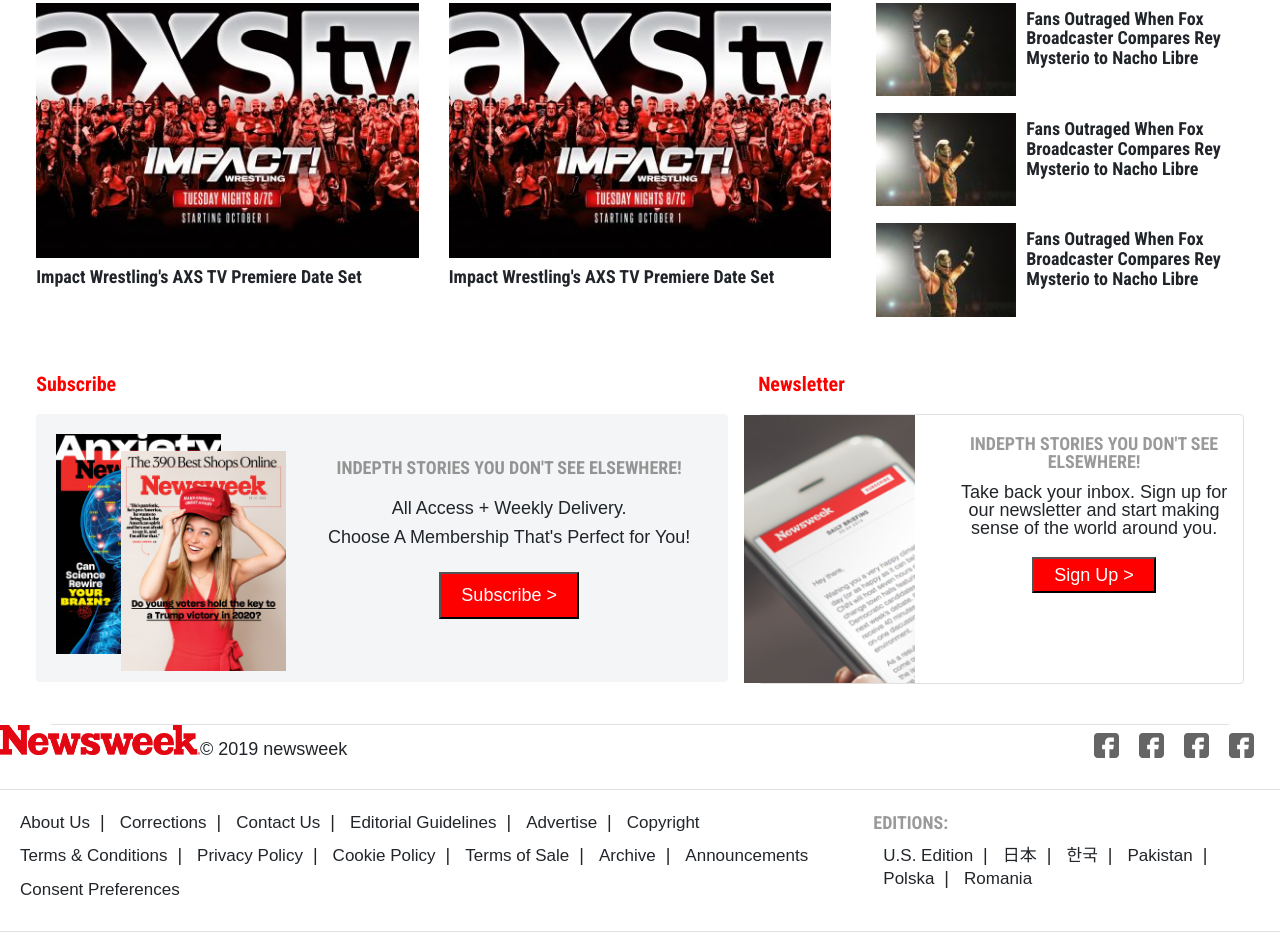
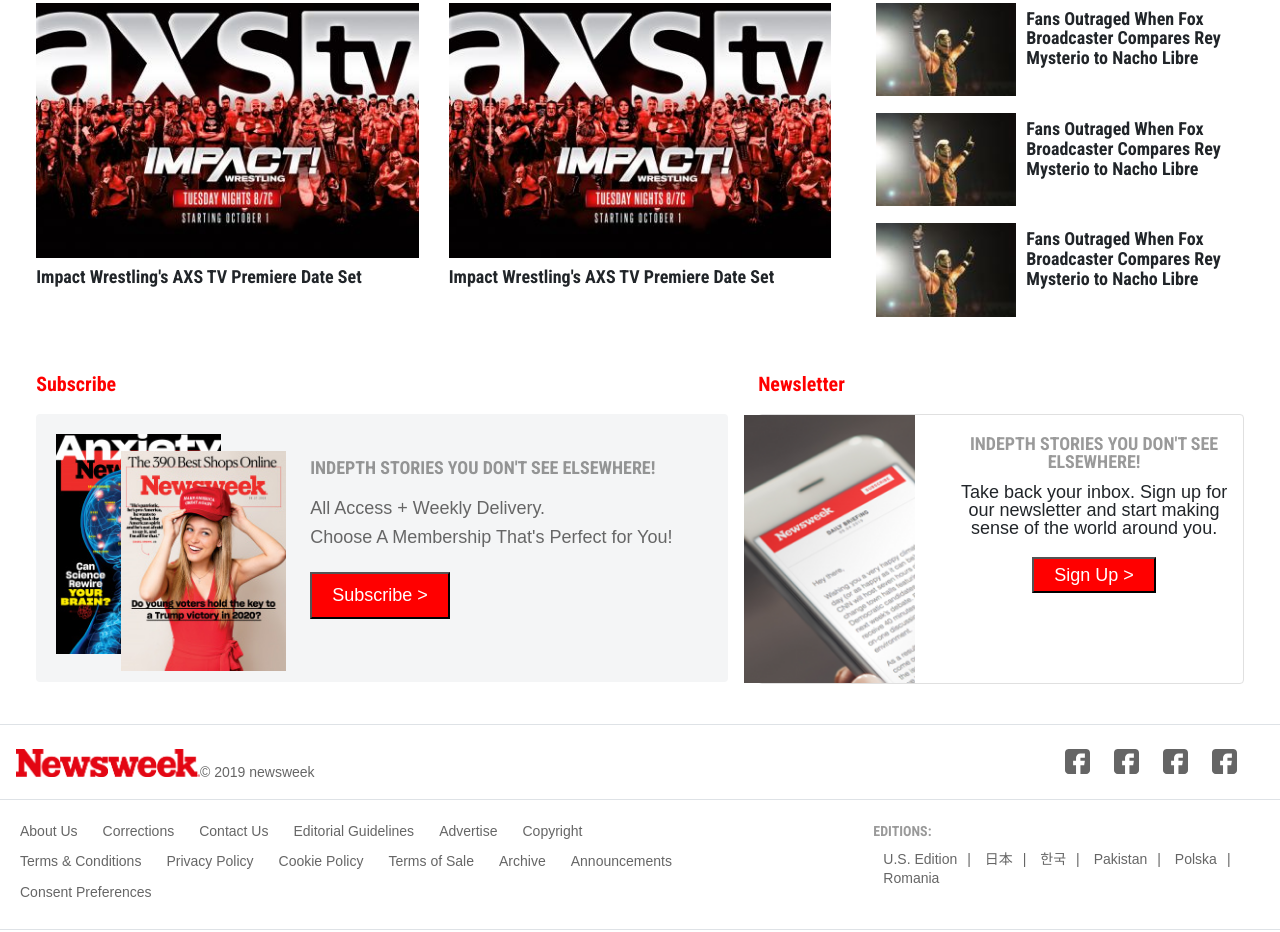
Before and after one commit to yirano/frontend-bootstrap-newsweek, a website: page src/index.html in a window 1280 px wide. Shown: the part 7379-8311 px from the top of the page. Drawn offline with nearby package versions, Linux system fonts and the light colour scheme.

Commit message:
Keep social-media-icons in footer
the icons were disappearing on responsive. Additional adjustments were made in the footer such as the font sizes and its colors

```diff
--- a/src/css/style.css
+++ b/src/css/style.css
@@ -334,6 +334,7 @@
   padding-left: 20px;
   border: none;
   line-height: 1.6em;
+  color: #666;
 }
 
 .subscribe-img img {
@@ -384,6 +385,8 @@
 /* FOOTER */
 footer {
   padding-top: 20px;
+  font-size: 14px;
+  color: #666;
 }
 
 footer.container-fluid {
@@ -394,8 +397,13 @@
   width: 200px;
 }
 
-footer ul li {
+footer ul li{
   display: inline-block;
+}
+
+.footer-second a {
+  font-size: 14px;
+  color: #666;
 }
 
 footer img.footer-icon {
@@ -413,6 +421,10 @@
 
 .footer-second .nav-item {
   padding: 5px 10px;
+}
+
+.social-media-icons {
+  float: right;
 }
 
 @media only screen and (max-width: 991.98px) {
@@ -487,9 +499,10 @@
   }
 
   .newsletter-card {
-    height: 300px;
-    width: 100vw !important;
-    margin-bottom: 230px;
+    height: auto;
+    width: 100% !important;
+    margin-bottom: 70px;
+    border-bottom: 1px solid rgba(163, 163, 163, 0.5);
   }
 
   .newsletter-img img {
@@ -498,4 +511,8 @@
     width: 100vw;
     object-fit: cover;
   }
+
+  .social-media-icons {
+    float: left;
+  }
 }
--- a/src/index.html
+++ b/src/index.html
@@ -45,7 +45,7 @@
   </header>
 
 
-  <main class="border-bottom">
+  <main>
     <div class="row">
       <!-- <div class="container"> -->
       <div class="row">
@@ -1378,11 +1378,11 @@
             </div>
             <div class="col-md-8">
               <div class="card-body">
-                <h3 class="card-title">Indepth Stories You Don't see Elsewhere!</h3>
-                <p class="card-text">All Access + Weekly Delivery.<br />
+                <h3 class="card-title float-left">Indepth Stories You Don't see Elsewhere!</h3>
+                <p class="card-text clearfix float-left text-left">All Access + Weekly Delivery.<br />
                   Choose A Membership That's Perfect for You!
                 </p>
-                  <button class="subscribe-btn">Subscribe &gt;</button>
+                  <button class="subscribe-btn clearfix float-left">Subscribe &gt;</button>
               </div>
             </div>
           </div>
@@ -1413,17 +1413,17 @@
     </div>
   </main>
 
-  <footer class="border-bottom page-footer container-fluid">
+  <footer class="border-bottom border-top page-footer container-fluid">
     <div class="footer-first border-bottom">
       <div class="row">
-        <div class="col-md-6">
-          <a href="#"><img src="../imgs/nw-vector.png" alt="Newsweek logo" class="img-fluid footer-logo" /></a><span
+        <div class="col-md-6 col-sm-12 pt-4">
+          <a href="#"><img src="../imgs/nw-vector.png" alt="Newsweek logo" class="img-fluid footer-logo pl-3" /></a><span
             class="footer-copyright">&copy; 2019 newsweek</span>
         </div>
 
-        <div class="col-md-6">
-          <div class="social-media-icons float-right">
-            <ul class="navbar">
+        <div class="col-md-6 col-sm-12 pt-4 pr-5 pl-4">
+          <div class="social-media-icons">
+            <ul>
               <li><a href="#"><img src="../imgs/facebook.svg" alt="facebook icon" class="footer-icon"></a></li>
               <li><a href="#"><img src="../imgs/facebook.svg" alt="facebook icon" class="footer-icon"></a></li>
               <li><a href="#"><img src="../imgs/facebook.svg" alt="facebook icon" class="footer-icon"></a></li>
@@ -1438,19 +1438,19 @@
       <div class="row">
         <div class="col-lg-8">
           <ul class="nav-item">
-            <li><a href="#" class="list-inline-item">About Us</a>|</li>
-            <li><a href="#" class="list-inline-item">Corrections</a>|</li>
-            <li><a href="#" class="list-inline-item">Contact Us</a>|</li>
-            <li><a href="#" class="list-inline-item">Editorial Guidelines</a>|</li>
-            <li><a href="#" class="list-inline-item">Advertise</a>|</li>
+            <li><a href="#" class="list-inline-item">About Us</a></li>
+            <li><a href="#" class="list-inline-item">Corrections</a></li>
+            <li><a href="#" class="list-inline-item">Contact Us</a></li>
+            <li><a href="#" class="list-inline-item">Editorial Guidelines</a></li>
+            <li><a href="#" class="list-inline-item">Advertise</a></li>
             <li><a href="#" class="list-inline-item">Copyright</a></li>
           </ul>
           <ul class="nav-item">
-            <li><a href="#" class="list-inline-item">Terms &amp; Conditions</a>|</li>
-            <li><a href="#" class="list-inline-item">Privacy Policy</a>|</li>
-            <li><a href="#" class="list-inline-item">Cookie Policy</a>|</li>
-            <li><a href="#" class="list-inline-item">Terms of Sale</a>|</li>
-            <li><a href="#" class="list-inline-item">Archive</a>|</li>
+            <li><a href="#" class="list-inline-item">Terms &amp; Conditions</a></li>
+            <li><a href="#" class="list-inline-item">Privacy Policy</a></li>
+            <li><a href="#" class="list-inline-item">Cookie Policy</a></li>
+            <li><a href="#" class="list-inline-item">Terms of Sale</a></li>
+            <li><a href="#" class="list-inline-item">Archive</a></li>
             <li><a href="#" class="list-inline-item">Announcements</a></li>
           </ul>
           <ul class="nav-item">
```
